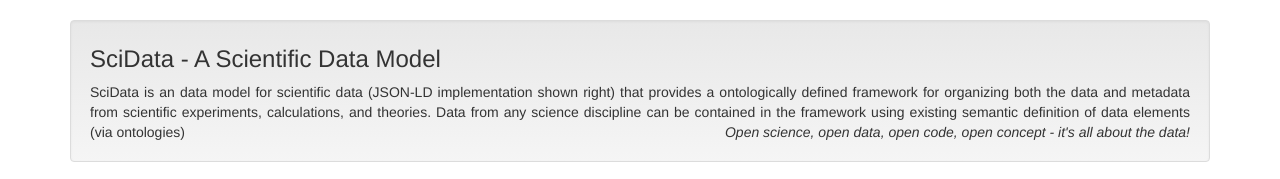
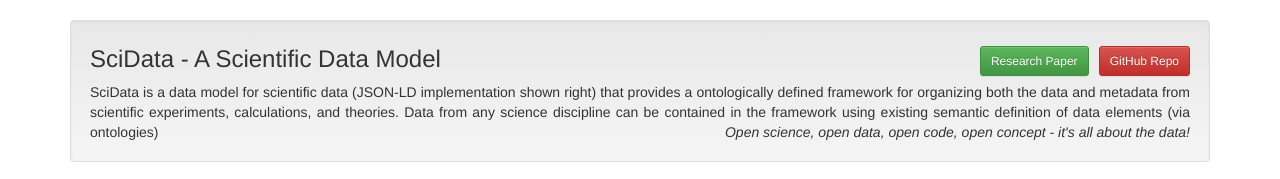
Before and after one commit to stuchalk/scidata, a plain HTML site: page index.html in a window 1280 px wide. Shown: the top 179 px of the page. Drawn offline with nearby package versions, Linux system fonts and the light colour scheme.

Commit message:
Added links to repo and research paper

```diff
--- a/index.html
+++ b/index.html
@@ -33,7 +33,9 @@
     <body>
     	<div class="container theme-showcase" role="main">
     		<div class="well text-justify" style="padding-top: 5px;margin-top: 20px;">
-    		<h3>SciData - A Scientific Data Model </h3> SciData is an data model for scientific data (JSON-LD implementation shown right) that provides a
+    		<h3>SciData - A Scientific Data Model <a href="https://github.com/stuchalk/scidata" target="_blank" class="btn btn-danger btn-sm pull-right">GitHub Repo</a>
+				<a href="http://dx.doi.org/10.1186/s13321-016-0168-9" target="_blank" class="btn btn-success btn-sm pull-right" style="margin-right: 10px;">Research Paper</a></h3>
+				SciData is a data model for scientific data (JSON-LD implementation shown right) that provides a
     		ontologically defined framework for organizing both the data and metadata from scientific experiments, calculations, and theories.
     		Data from any science discipline can be contained in the framework using existing semantic definition of data elements (via ontologies)
     		<i class="pull-right">Open science, open data, open code, open concept - it's all about the data!</i>
```
Also changed, not shown: 1 other file.
